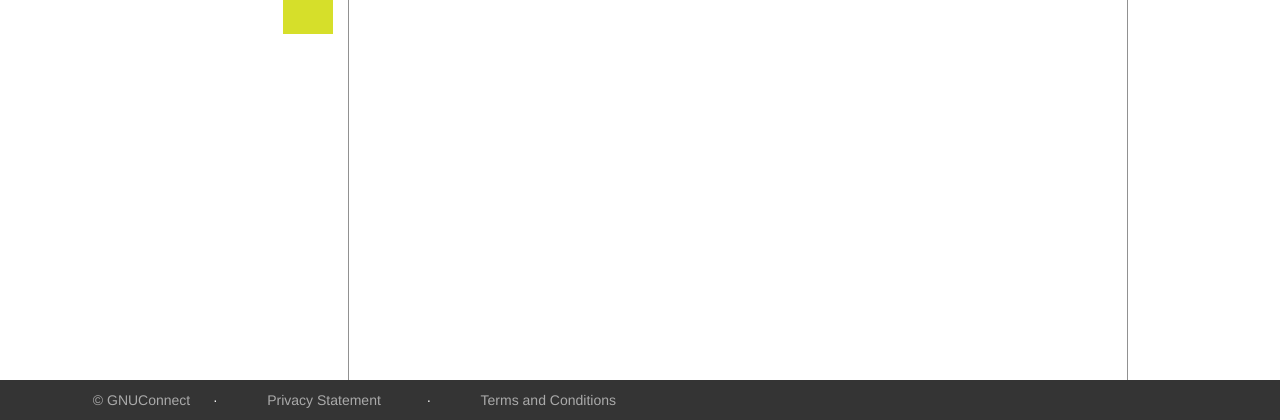
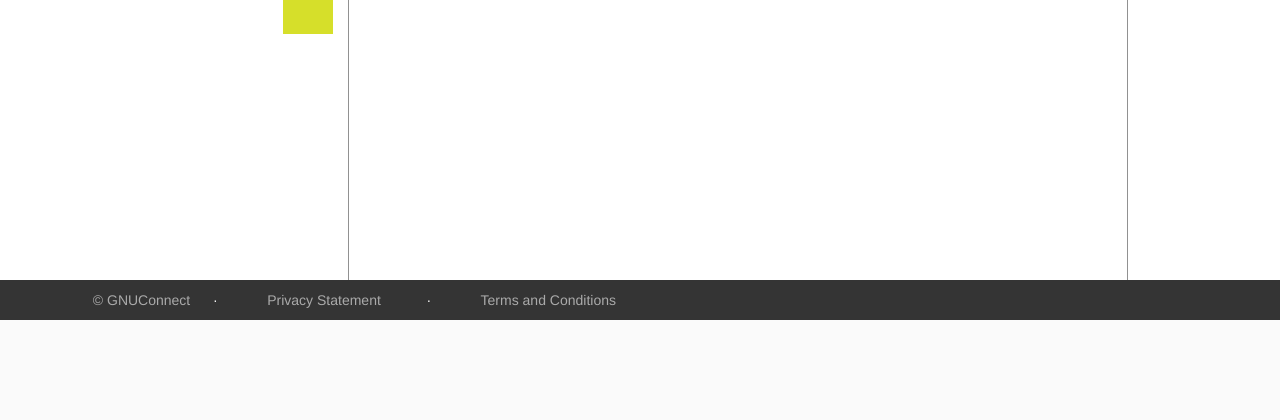
Before and after one commit to joejean/gnuconnect, a Django app: template application/templates/home.html in a window 1280 px wide. Shown: the part 570-990 px from the top of the page. After the commit the page ends 890 px from the top, so only its background shows below. Run offline with Django 3.2, Linux system fonts and the light colour scheme; the template is opened without the code that fills it, so the values that code supplies are empty; parts of the project's set-up code (start-up, migrations or seed data) failed here and were passed over; some libraries are stand-ins or nearby versions.

Commit message:
Fix home page display bug

```diff
--- a/application/static/css/main.css
+++ b/application/static/css/main.css
@@ -45,7 +45,8 @@
 }
 .contents {
 	padding-top: 20px;
-	height: 900px;
+	height: auto;
+	min-height: 800px;
 	border-right: 1px solid #919191;
 	border-left: 1px solid #919191;
 }
```
